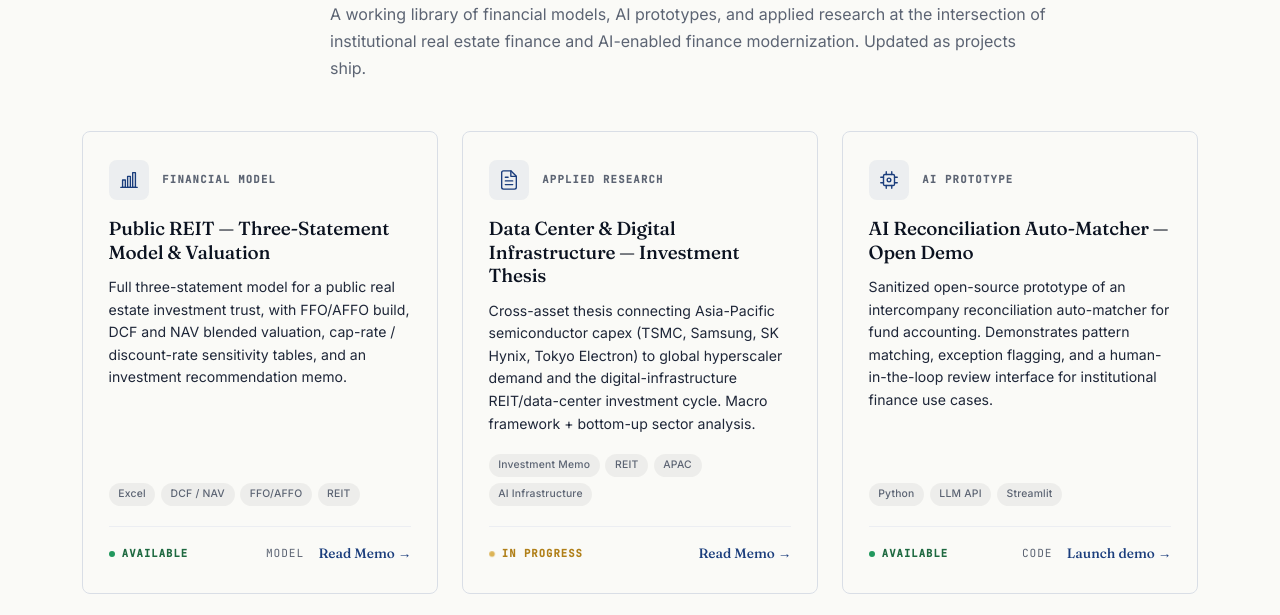
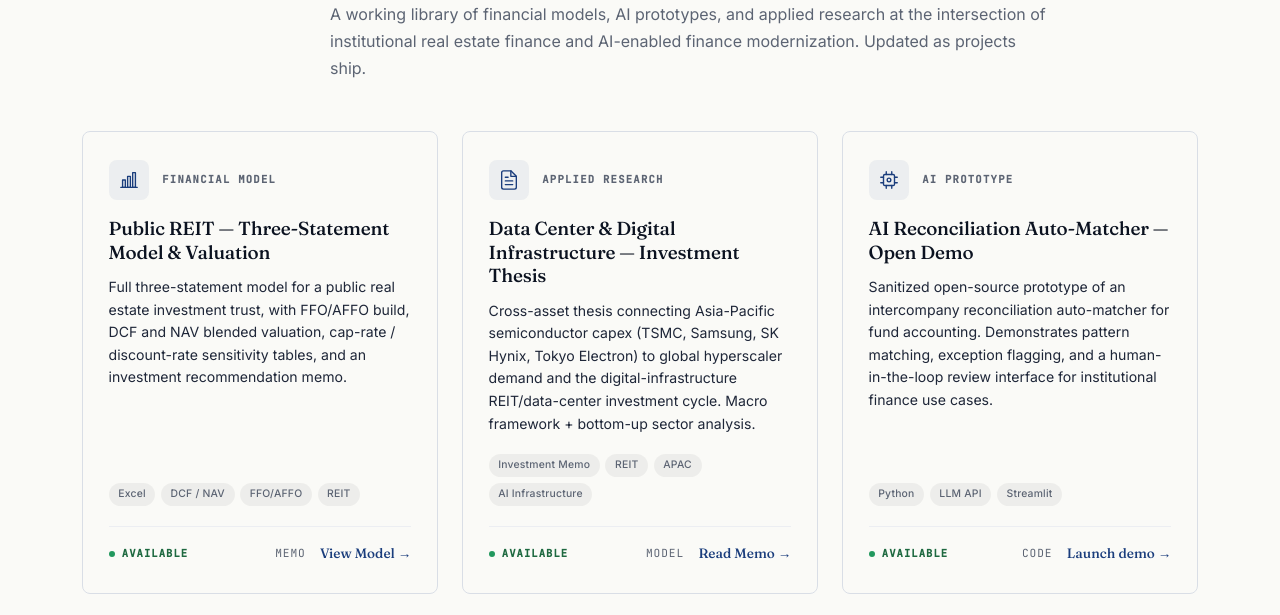
Before and after one commit to zhaoy666/zhaoy666.github.io, a plain HTML site: page index.html in a window 1280 px wide. Shown: the part 9960-10575 px from the top of the page. Drawn offline with Linux system fonts and the light colour scheme.

Commit message:
Update assets and index

```diff
--- a/index.html
+++ b/index.html
@@ -1251,14 +1251,14 @@
       <div class="project-card-footer">
         <span class="project-status project-status--available">Available</span>
         <span class="project-card-actions">
-          <a class="project-card-codelink" href="assets/DLR_REIT_Model.xlsx" target="_blank" rel="noopener">Model</a>
-          <a class="project-card-cta" href="assets/DLR_Investment_Memo.pdf" target="_blank" rel="noopener">Read Memo &rarr;</a>
+          <a class="project-card-codelink" href="assets/DLR_Investment_Memo.pdf" target="_blank" rel="noopener">Memo</a>
+          <a class="project-card-cta" href="assets/DLR_REIT_Model.xlsx" target="_blank" rel="noopener">View Model &rarr;</a>
         </span>
       </div>
     </div>
 
     <!-- Project 2: Data Center / Digital Infra Thesis -->
-    <a class="project-card" href="#" data-status="in-progress">
+    <div class="project-card" data-status="available">
       <div class="project-card-header">
         <div class="project-card-icon">
           <svg viewBox="0 0 24 24" fill="none" stroke="currentColor" stroke-width="1.5" stroke-linecap="round" stroke-linejoin="round">
@@ -1280,10 +1280,13 @@
         <span class="tag">AI Infrastructure</span>
       </div>
       <div class="project-card-footer">
-        <span class="project-status project-status--in-progress">In Progress</span>
-        <span class="project-card-cta">Read Memo &rarr;</span>
-      </div>
-    </a>
+        <span class="project-status project-status--available">Available</span>
+        <span class="project-card-actions">
+          <a class="project-card-codelink" href="assets/DC_Demand_MW_Bridge.xlsx" target="_blank" rel="noopener">Model</a>
+          <a class="project-card-cta" href="assets/Data_Center_Thesis.pdf" target="_blank" rel="noopener">Read Memo &rarr;</a>
+        </span>
+      </div>
+    </div>
 
     <!-- Project 3: AI Reconciliation Prototype -->
     <div class="project-card" data-status="available">
```
Also changed, not shown: 4 other files.
